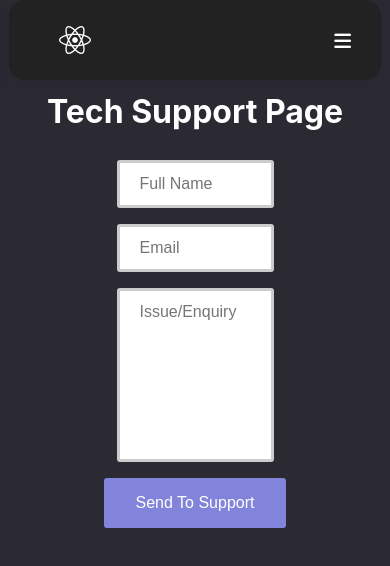
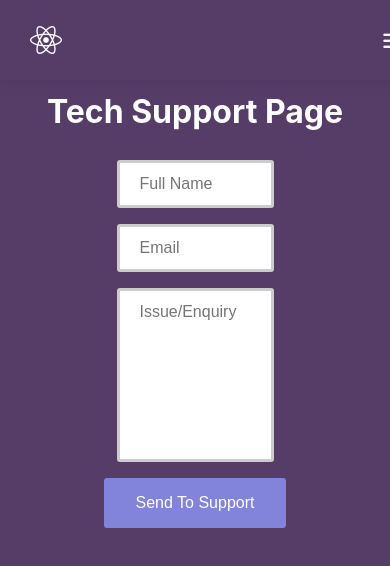
Before and after one commit to marcus-karozis/Project-4-Team-5, a React (Create React App) app: page /techSupportPage in a window 390 px wide. Shown: the top 566 px of the page. Built offline with nearby package versions, Linux system fonts and the light colour scheme.

Commit message:
changed colours and some layout features
changed colours and some layout features

```diff
--- a/src/App.css
+++ b/src/App.css
@@ -43,7 +43,7 @@
 /* *********************************** */
 /* background color to light or dark */
 body{
-  background-color: #2B2A33;
+  background-color: #553D67;
 }
 /* *************************************** */
 /* student dashboard things */
--- a/src/components/NavbarStyles.css
+++ b/src/components/NavbarStyles.css
@@ -2,8 +2,8 @@ nav{
     display: flex;
     align-items: center;
     justify-content: space-between;
-    background:  #222;
-    padding: 0 30px;
+    background:  #553D67;
+    padding: 0 10px;
     box-shadow: 0 5px 15px rgba(0, 0, 0, 0.06);
     /* background-color: darkblue; */
     /* background-image: linear-gradient(to right, rgb(9, 20, 105) , rgb(181, 203, 226)); */
@@ -12,8 +12,8 @@ nav{
     height: 80px;
     top: 0;
     position: fixed;
-    left: 50%;
-    transform: translate(-50%);
+   /* left: 50%;
+    transform: translate(-50%); */
     font-family: system-ui, -apple-system, BlinkMacSystemFont, 'Segoe UI', Roboto, Oxygen, Ubuntu, Cantarell, 'Open Sans', 'Helvetica Neue', sans-serif;
     z-index: 1;
 }
@@ -81,7 +81,7 @@ nav{
 
 .fa-bars,
 .fa-times {
-    color: #fff;
+    color: whitesmoke;
 }
 
 .menu-icons{
@@ -90,15 +90,15 @@ nav{
 
 @media screen and (max-width:1000px){
     nav{
-        width: 80%;
-        border-radius: 1rem;
+        width: 100%;
+       /* border-radius: 1rem; */
     }
 
     .navbar{
         display: flex;
         flex-direction: column;
-        align-items: stretch;
-        justify-content: flex-start;
+        align-items: center;
+        justify-content: center;
         position: absolute;
         top: 0;
         left: -110%;
@@ -107,7 +107,7 @@ nav{
         background:  rgba(255, 255, 255, 0.25);
         box-shadow: 0 8px 32px rgba(31, 38, 135, .37);
         backdrop-filter: blur(4px);
-        border-radius: 13px;
+        /* border-radius: 13px; */
         padding: 80px 0 30px 0;
         margin: 0;
         z-index: -1;
@@ -117,13 +117,15 @@ nav{
     .navbar.active{
         left: 0%;
     }
+    /*
 
     #navbar li{
         /* display: block;
         widows: 100%; */
         /* padding: 2rem 0; */
         /* color: #fff; */
-    }
+
+
 
     .navbar li a{
         color: black;
--- a/src/menu/MenuStyles.css
+++ b/src/menu/MenuStyles.css
@@ -36,8 +36,8 @@
   /* justify-content: space-evenly; */
   margin-top: 1rem;
   margin-left: 1rem;
-  border-radius: 0.5rem;
-  background-color: lightgrey;
+  border-radius: 0;
+  background-color: #99738E;
 }
 
 /* .small-image-sizer {
--- a/src/subjectPage/SubjectPageStyles.css
+++ b/src/subjectPage/SubjectPageStyles.css
@@ -16,7 +16,7 @@
 }
 
 .App-header {
-  background-color: #282c34;
+  background-color: #8184da;
   min-height: 100vh;
   display: flex;
   flex-direction: column;
@@ -42,7 +42,7 @@
 /* student dashboard things */
 
 .dashboard-header {
-  background-color: darkblue;
+  background-color: blue;
   background-image: linear-gradient(to right, rgb(9, 20, 105) , rgb(181, 203, 226));
   text-align: center;
   padding: 0.5%;
@@ -88,7 +88,7 @@
 .header-button {
   padding-top: 5px;
   padding-bottom: 5px;
-  border-radius: 5px;
+  border-radius: 0;
   border-color: #8184da;
   font-size: 16px;
 }
@@ -142,8 +142,8 @@
   font-size: 16px;
   /* margin: 5px; */
   border: none;
-  background-color: rgba(255, 255, 255, 0);
-  border-bottom: rgba(255, 255, 255, 0) solid 3px;
+  background-color: rgba(129, 132, 218);
+  border-bottom: rgba(129, 132, 218) solid 3px;
   transition-duration: 0.3s;
   width: 100%;
   padding-top: 5px;
@@ -162,7 +162,7 @@
 /* for class pages */
 
 .dashboard-class-header {
-  background-color: rgb(35, 181, 186);
+  background-color: rgba(129, 132, 218);
   /* background-image: linear-gradient(to right, rgb(9, 20, 105) , rgb(181, 203, 226)); */
   text-align: center;
   padding: 0.5%;
@@ -181,7 +181,7 @@
   background-color: rgb(250, 194, 194);
   font-size: 22px;
   padding: 20px;
-  border-radius: 2px;
+  border-radius: 0;
   padding-left: 40px;
   padding-right: 40px;
 }
```
Also changed, not shown: package.json (+6 -2 lines), 1 other file (tests, documents, lock files or other folders).
